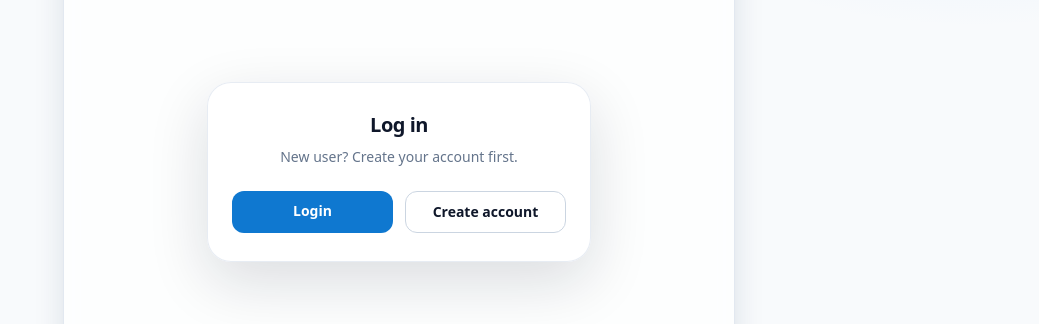
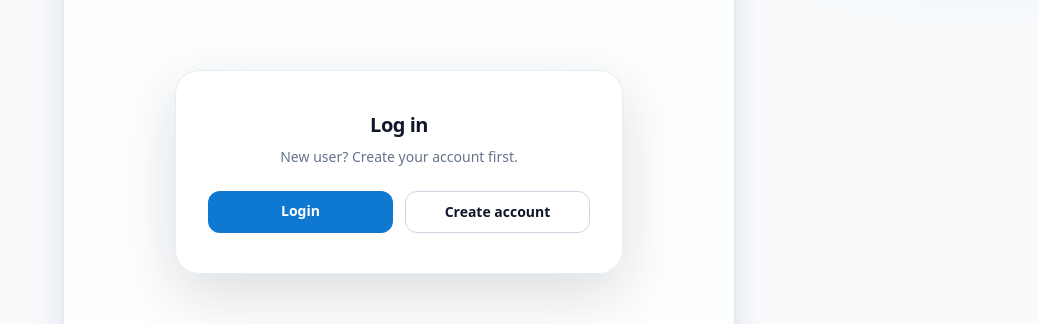
Before and after one commit to varad42/AIVTOBS, a React (Vite) app in the folder frontend/: page / in a window 1280 px wide. Shown: the part 133-457 px from the top of the page, without its empty margins (241-1280 px from the left). Built offline with nearby package versions, Linux system fonts and the light colour scheme; no server answers.

Commit message:
login page

```diff
--- a/frontend/src/pages/HomePage.jsx
+++ b/frontend/src/pages/HomePage.jsx
@@ -147,7 +147,7 @@ export default function HomePage({ pushToast }) {
   if (!authenticated) {
     return (
       <section className="flex min-h-[68vh] items-center justify-center px-4 py-8">
-        <div className="w-full max-w-sm rounded-3xl border border-slate-200/80 bg-white/85 px-6 py-7 text-center shadow-[0_20px_60px_rgba(15,23,42,0.14)] backdrop-blur-xl dark:border-slate-800/80 dark:bg-slate-900/85">
+        <div className="w-full max-w-md rounded-3xl border border-slate-200/80 bg-white/85 px-8 py-10 text-center shadow-[0_20px_60px_rgba(15,23,42,0.14)] backdrop-blur-xl dark:border-slate-800/80 dark:bg-slate-900/85">
           <h1 className="text-xl font-bold tracking-tight text-slate-900 dark:text-slate-100">Log in</h1>
           <p className="mt-2 text-sm text-slate-500 dark:text-slate-400">New user? Create your account first.</p>
           <div className="mt-6 grid gap-3 sm:grid-cols-2">
```
